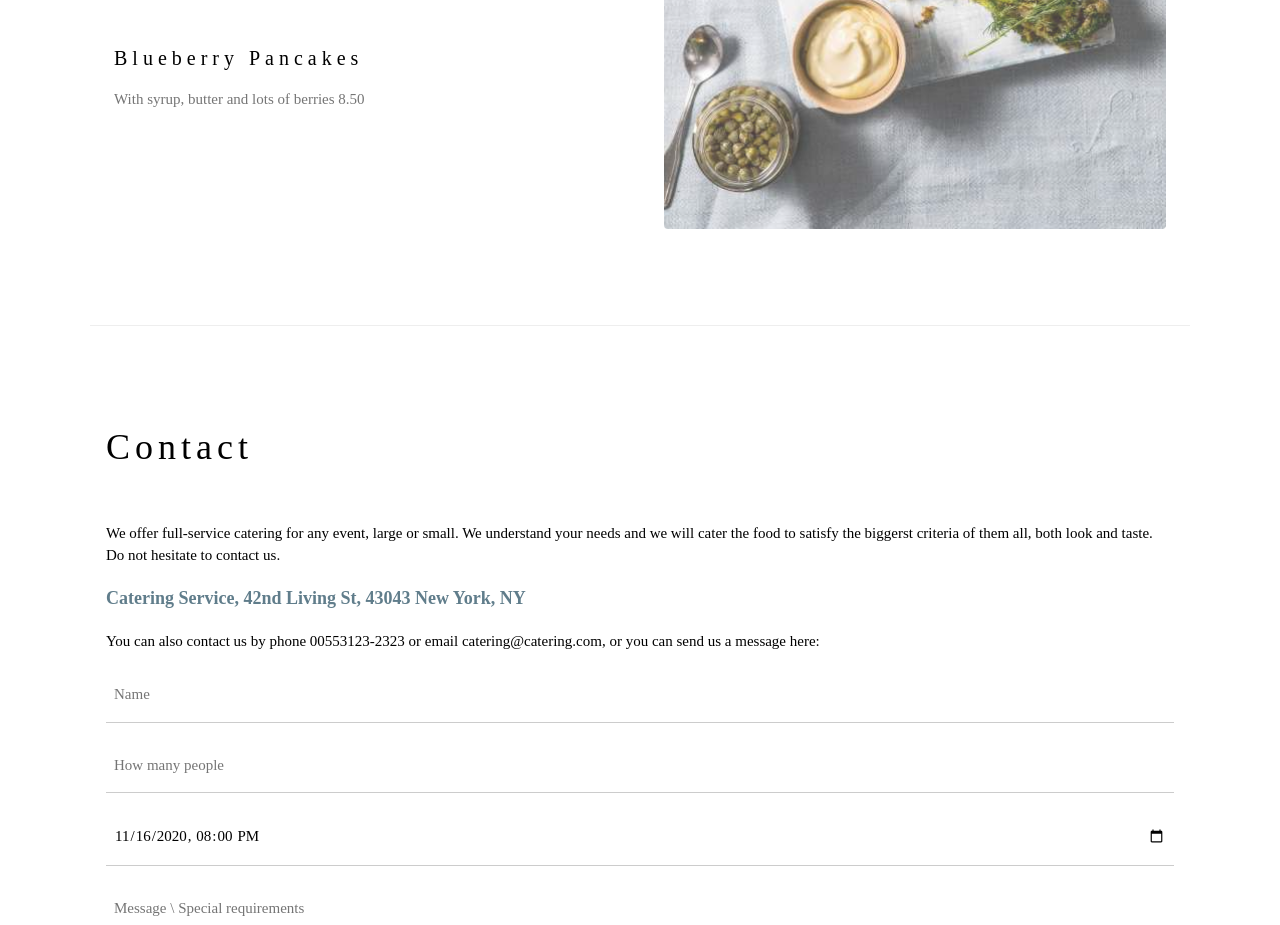
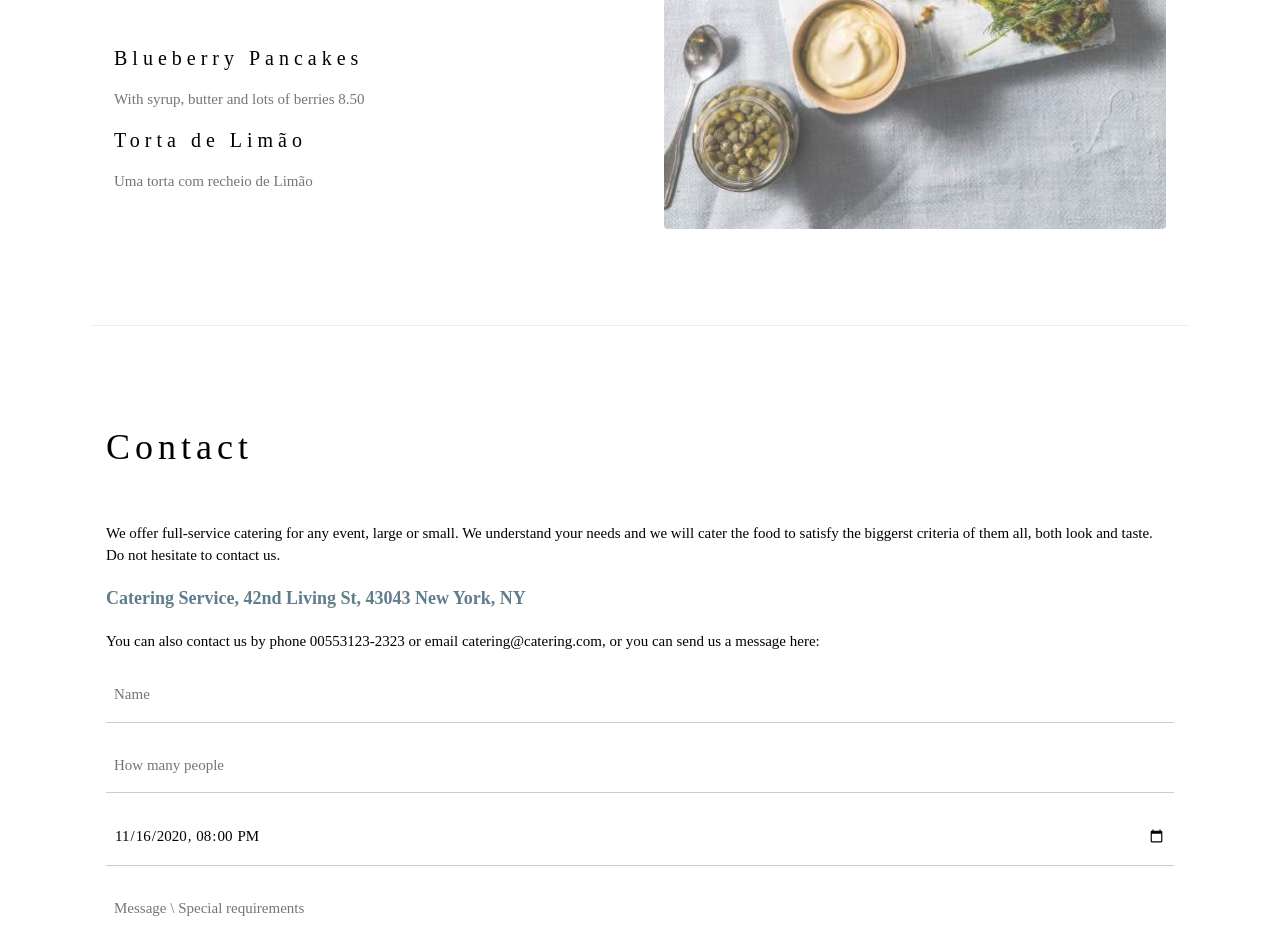
Before and after one commit to tretake/Compass_exercicio, a plain HTML site: page index.html in a window 1280 px wide. Shown: the part 2060-2985 px from the top of the page. Drawn offline with nearby package versions, Linux system fonts and the light colour scheme.

Commit message:
adicionado um item novo ao menu

```diff
--- a/index.html
+++ b/index.html
@@ -74,6 +74,8 @@ h1, h2, h3, h4, h5, h6 {
 
       <h4>Blueberry Pancakes</h4>
       <p class="w3-text-grey">With syrup, butter and lots of berries 8.50</p>
+	  <h4>Torta de Limão</h4>
+      <p class="w3-text-grey">Uma torta com recheio de Limão</p>
     </div>
 
     <div class="w3-col l6 w3-padding-large">
```
